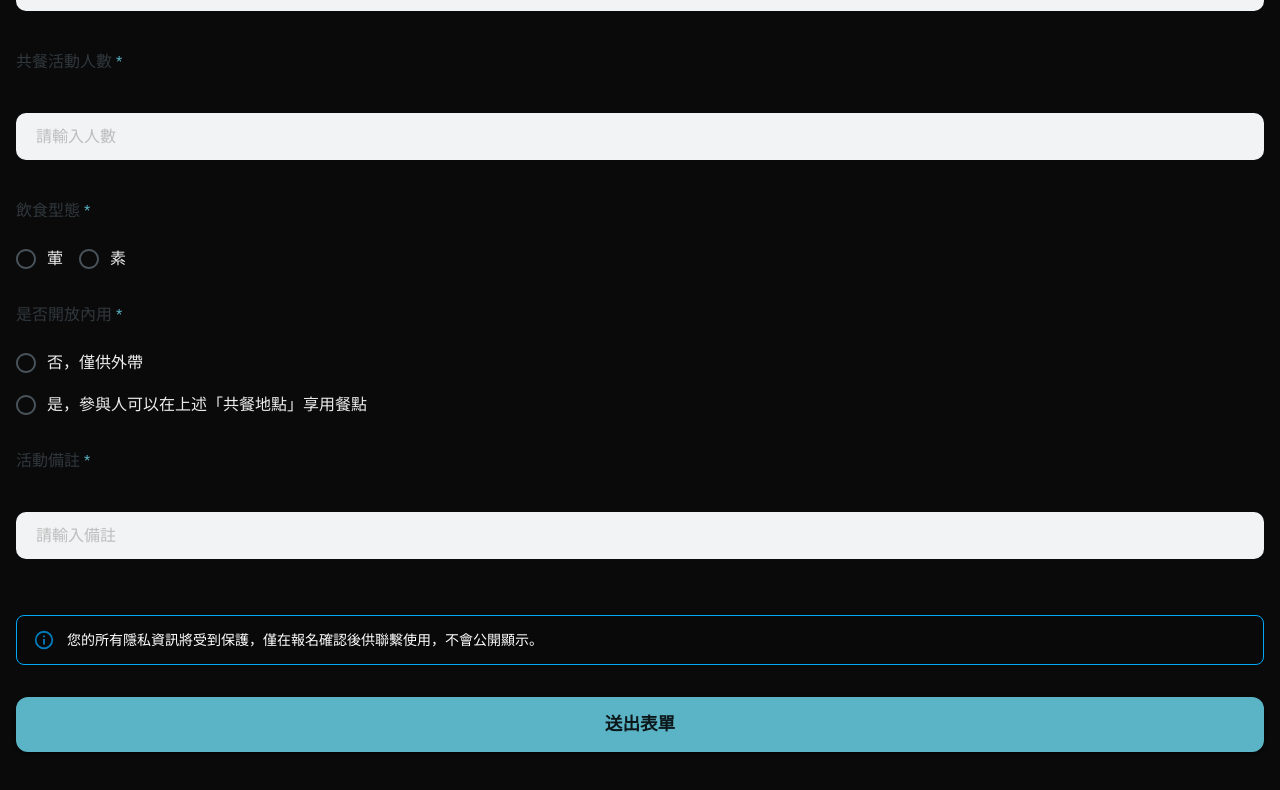
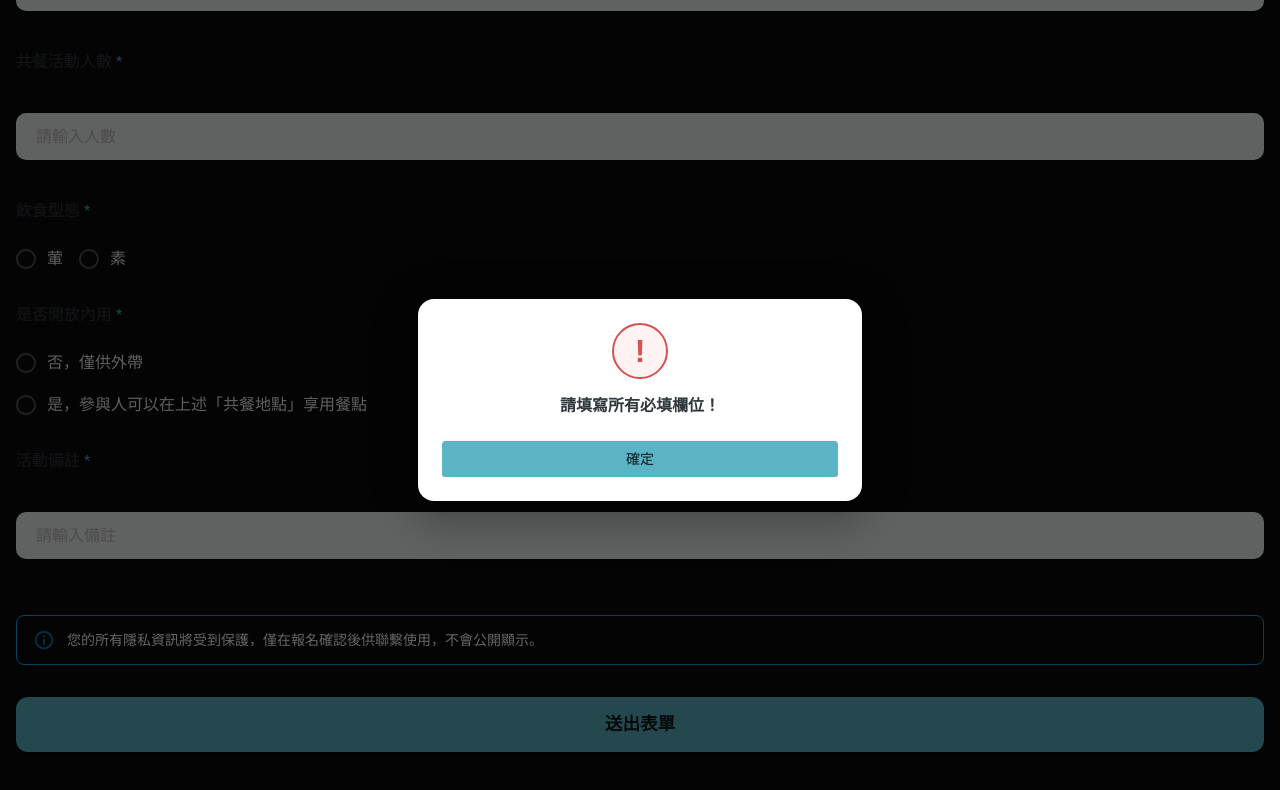
Before and after one commit to Nashexplorer/2025_fall_Codefest_Taipei_Hands_On_Lab, a Next.js app in the folder frontend/cofeast/: page /built-event in a window 1280 px wide. Both pictures are taken after a click on the button "送出表單". Shown: the part 1041-1831 px from the top of the page. Built offline with nearby package versions, Linux system fonts and the light colour scheme; what @mui/material-nextjs would draw is missing.

Commit message:
feat:Integrate post api

```diff
--- a/frontend/cofeast/src/app/built-event/page.tsx
+++ b/frontend/cofeast/src/app/built-event/page.tsx
@@ -7,6 +7,8 @@ import {
   Box,
   Button,
   Alert,
+  Dialog,
+  DialogContent,
   Radio,
   RadioGroup,
   FormControlLabel,
@@ -25,6 +27,7 @@ import React, { useState } from "react";
 import { createMealEvent } from "@/api/meals";
 import utc from 'dayjs/plugin/utc';
 import timezone from 'dayjs/plugin/timezone';
+import { useRouter } from "next/navigation";
 
 dayjs.extend(utc);
 dayjs.extend(timezone);
@@ -83,6 +86,7 @@ const StyledDateTimePicker = styled(DateTimePicker)`
 `;
 
 const BuiltEventPage = (): React.ReactNode => {
+  const router = useRouter();
   const [selectedDistrict, setSelectedDistrict] = useState("All");
   const [street, setStreet] = useState("");
   const [startDateTime, setStartDateTime] = useState<Dayjs | null>(null);
@@ -95,12 +99,23 @@ const BuiltEventPage = (): React.ReactNode => {
   const [peopleCount, setPeopleCount] = useState("");
   const [notes, setNotes] = useState("");
 
+  const [dialogOpen, setDialogOpen] = useState(false);
+  const [dialogMessage, setDialogMessage] = useState("");
+  const [dialogSeverity, setDialogSeverity] = useState<"success" | "error">("success");
+
   const handleDistrictChange = (
     event:
       | React.ChangeEvent<HTMLInputElement>
       | (Event & { target: { value: unknown; name: string } })
   ) => {
     setSelectedDistrict(event.target.value as string);
+  };
+
+  const handleCloseDialog = () => {
+    setDialogOpen(false);
+    if (dialogSeverity === "success") {
+      router.push("/home");
+    }
   };
 
   const handleSubmit = async () => {
@@ -116,7 +131,9 @@ const BuiltEventPage = (): React.ReactNode => {
         !foodType ||
         !dineIn
       ) {
-        alert("請填寫所有必填欄位！");
+        setDialogMessage("請填寫所有必填欄位！");
+        setDialogSeverity("error");
+        setDialogOpen(true);
         return;
       }
 
@@ -430,6 +447,81 @@ const BuiltEventPage = (): React.ReactNode => {
             送出表單
           </Button>
         </FormControl>
+        <Dialog
+          open={dialogOpen}
+          onClose={handleCloseDialog}
+          maxWidth="xs"
+          fullWidth
+          PaperProps={{
+            sx: {
+              borderRadius: "16px",
+              padding: "24px",
+              backgroundColor: "#fff",
+            },
+          }}
+          sx={{
+            "& .MuiBackdrop-root": {
+              backgroundColor: "rgba(0, 0, 0, 0.6)",
+            },
+          }}
+        >
+          <DialogContent sx={{ padding: 0 }}>
+            <Box
+              sx={{
+                display: "flex",
+                flexDirection: "column",
+                alignItems: "center",
+                gap: 2,
+              }}
+            >
+              <Box
+                sx={{
+                  width: "56px",
+                  height: "56px",
+                  borderRadius: "50%",
+                  backgroundColor:
+                    dialogSeverity === "success" ? "#EDF8FA" : "#FEF3F2",
+                  border: `2px solid ${dialogSeverity === "success"
+                    ? theme.palette.primary.main
+                    : theme.palette.error.main
+                    }`,
+                  display: "flex",
+                  alignItems: "center",
+                  justifyContent: "center",
+                }}
+              >
+                <Typography
+                  sx={{
+                    color:
+                      dialogSeverity === "success"
+                        ? theme.palette.primary.main
+                        : theme.palette.error.main,
+                    fontWeight: 700,
+                    fontSize: "2rem",
+                  }}
+                >
+                  {dialogSeverity === "success" ? "✓" : "!"}
+                </Typography>
+              </Box>
+
+              <Typography
+                variant="h3SemiBold"
+                color="text.primary"
+                sx={{ textAlign: "center" }}
+              >
+                {dialogMessage}
+              </Typography>
+
+              <Button
+                onClick={() => router.push("/home")}
+                sx={{ width: "100%", mt: 1 }}
+                variant="contained"
+              >
+                確定
+              </Button>
+            </Box>
+          </DialogContent>
+        </Dialog>
       </div>
     </ThemeProvider>
   );
```
